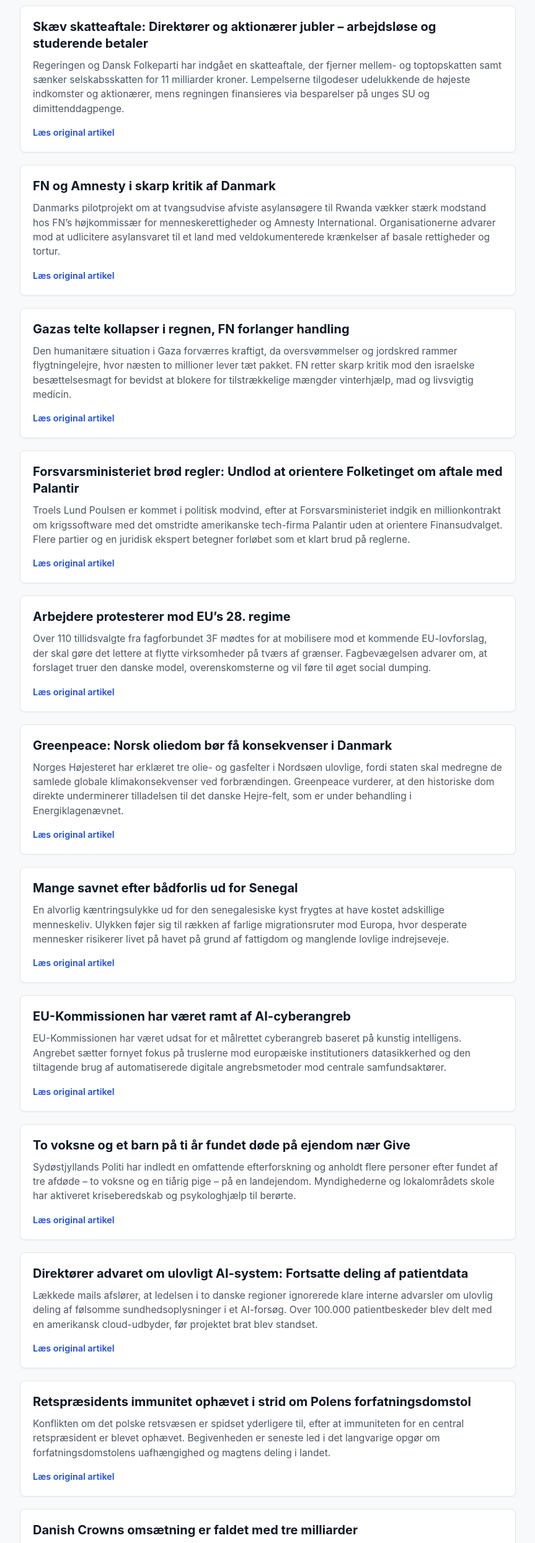
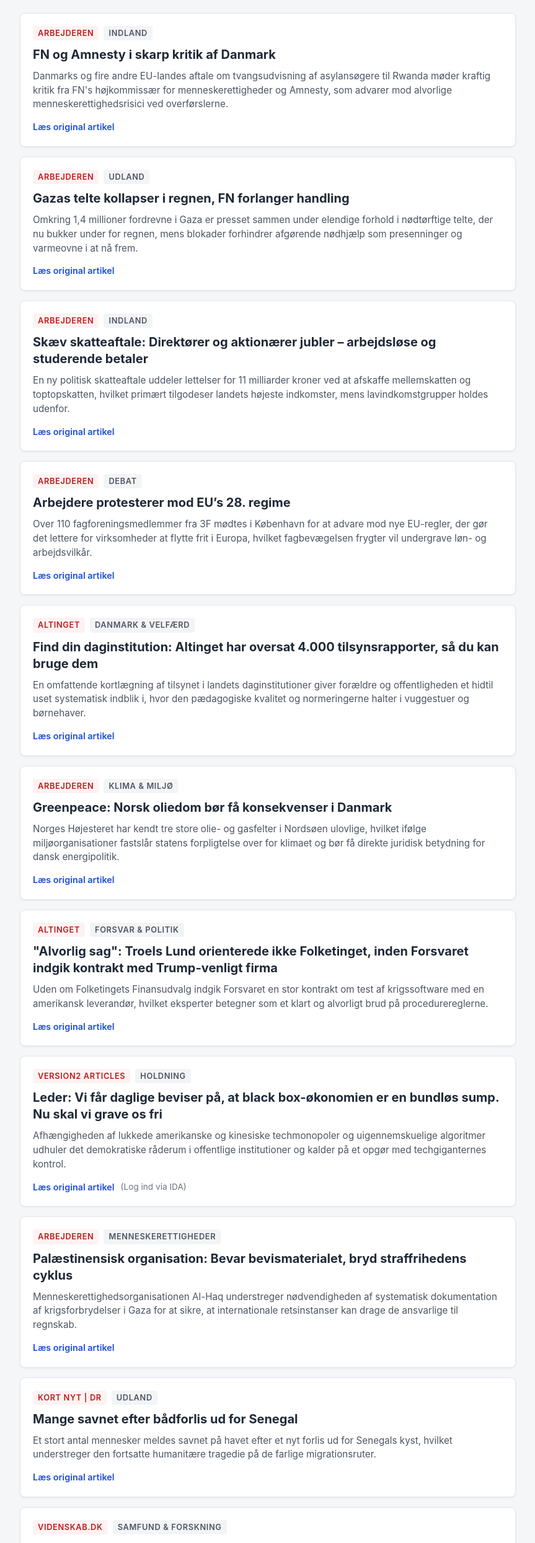
Before and after one commit to ThApex/Nyheder, a plain HTML site: page index.html in a window 1280 px wide. Shown: the part 141-2631 px from the top of the page at 62% size, without its empty margins (208-1071 px from the left). Drawn offline with Linux system fonts and the light colour scheme.

Commit message:
Automatisk nyhedsopdatering

```diff
--- a/index.html
+++ b/index.html
@@ -5,106 +5,107 @@
   <meta name="viewport" content="width=device-width, initial-scale=1.0">
   <title>Thapex Nyhedsoverblik</title>
   <style>
-        :root {
-            --bg-color: #f7f9fa;
-            --card-bg: #ffffff;
-            --text-main: #1f2937;
-            --text-muted: #4b5563;
-            --accent: #b91c1c;
-            --border-color: #e5e7eb;
-            --link-color: #1d4ed8;
-            --link-hover: #1e40af;
-        }
-
     body {
       font-family: -apple-system, BlinkMacSystemFont, "Segoe UI", Roboto, Helvetica, Arial, sans-serif;
-            background-color: var(--bg-color);
-            color: var(--text-main);
+      line-height: 1.5;
+      background-color: #f4f6f8;
+      color: #1a1a1a;
       margin: 0;
-            padding: 24px 16px;
-            line-height: 1.5;
+      padding: 20px 15px;
     }
-
     .container {
       max-width: 800px;
       margin: 0 auto;
     }
-
     header {
-            margin-bottom: 32px;
-            padding-bottom: 16px;
-            border-bottom: 2px solid var(--accent);
+      background-color: #ffffff;
+      padding: 24px;
+      border-radius: 8px;
+      margin-bottom: 24px;
+      box-shadow: 0 1px 3px rgba(0,0,0,0.1);
+      border-left: 5px solid #c82333;
     }
-
     h1 {
-            font-size: 2rem;
       margin: 0 0 6px 0;
+      font-size: 1.75rem;
       color: #111827;
-            letter-spacing: -0.02em;
     }
-
     .timestamp {
       font-size: 0.9rem;
-            color: var(--text-muted);
-            font-weight: 500;
+      color: #6b7280;
+      margin: 0;
     }
-
     .news-list {
       display: flex;
       flex-direction: column;
-            gap: 20px;
+      gap: 16px;
     }
-
-        .news-item {
-            background-color: var(--card-bg);
+    .news-card {
+      background-color: #ffffff;
+      padding: 20px;
       border-radius: 8px;
-            padding: 20px;
-            border: 1px solid var(--border-color);
-            box-shadow: 0 1px 3px rgba(0, 0, 0, 0.05);
+      box-shadow: 0 1px 3px rgba(0,0,0,0.08);
+      border: 1px solid #e5e7eb;
     }
-
-        .news-item h2 {
+    .meta-tags {
+      display: flex;
+      gap: 8px;
+      margin-bottom: 10px;
+      font-size: 0.8rem;
+      text-transform: uppercase;
+      letter-spacing: 0.05em;
+      font-weight: 600;
+    }
+    .tag-source {
+      color: #b91c1c;
+      background-color: #fef2f2;
+      padding: 2px 8px;
+      border-radius: 4px;
+    }
+    .tag-category {
+      color: #4b5563;
+      background-color: #f3f4f6;
+      padding: 2px 8px;
+      border-radius: 4px;
+    }
+    .news-title {
       font-size: 1.25rem;
+      line-height: 1.35;
       margin: 0 0 10px 0;
-            line-height: 1.35;
-            color: #111827;
+      color: #1f2937;
     }
-
-        .news-item p {
+    .news-summary {
+      font-size: 0.95rem;
+      color: #4b5563;
       margin: 0 0 14px 0;
-            color: var(--text-muted);
-            font-size: 0.975rem;
+      display: -webkit-box;
+      -webkit-line-clamp: 3;
+      -webkit-box-orient: vertical;
+      overflow: hidden;
     }
-
+    .link-container {
+      display: flex;
+      align-items: center;
+      gap: 10px;
+      flex-wrap: wrap;
+    }
     .article-link {
-            display: inline-block;
       font-size: 0.9rem;
       font-weight: 600;
-            color: var(--link-color);
+      color: #1d4ed8;
       text-decoration: none;
     }
-
     .article-link:hover {
-            color: var(--link-hover);
       text-decoration: underline;
     }
-
-        @media (max-width: 600px) {
-            body {
-                padding: 16px 12px;
+    .ida-link {
+      font-size: 0.85rem;
+      color: #6b7280;
+      text-decoration: none;
     }
-
-            h1 {
-                font-size: 1.6rem;
-            }
-
-            .news-item {
-                padding: 16px;
-            }
-
-            .news-item h2 {
-                font-size: 1.15rem;
-            }
+    .ida-link:hover {
+      color: #111827;
+      text-decoration: underline;
     }
   </style>
 </head>
@@ -112,98 +113,206 @@
   <div class="container">
     <header>
       <h1>Thapex Nyhedsoverblik</h1>
-            <div class="timestamp">Opdateret: 19. november 2026 kl. 17:00</div>
+      <p class="timestamp">Sidst opdateret: 19-11-2026 kl. 20:48</p>
     </header>
 
     <main class="news-list">
-            <article class="news-item">
-                <h2>Skæv skatteaftale: Direktører og aktionærer jubler – arbejdsløse og studerende betaler</h2>
-                <p>Regeringen og Dansk Folkeparti har indgået en skatteaftale, der fjerner mellem- og toptopskatten samt sænker selskabsskatten for 11 milliarder kroner. Lempelserne tilgodeser udelukkende de højeste indkomster og aktionærer, mens regningen finansieres via besparelser på unges SU og dimittenddagpenge.</p>
-                <a class="article-link" href="https://arbejderen.dk/indland/skaev-skatteaftale-direktoerer-og-aktionaerer-jubler-arbejdsloese-og-studerende-betaler/" target="_blank" rel="noopener noreferrer">Læs original artikel</a>
+      <!-- 1 -->
+      <article class="news-card">
+        <div class="meta-tags">
+          <span class="tag-source">Arbejderen</span>
+          <span class="tag-category">Indland</span>
+        </div>
+        <h2 class="news-title">FN og Amnesty i skarp kritik af Danmark</h2>
+        <p class="news-summary">Danmarks og fire andre EU-landes aftale om tvangsudvisning af asylansøgere til Rwanda møder kraftig kritik fra FN's højkommissær for menneskerettigheder og Amnesty, som advarer mod alvorlige menneskerettighedsrisici ved overførslerne.</p>
+        <div class="link-container">
+          <a class="article-link" href="https://arbejderen.dk/indland/fn-og-amnesty-i-skarp-kritik-af-danmark/" target="_blank">Læs original artikel</a>
+        </div>
       </article>
 
-            <article class="news-item">
-                <h2>FN og Amnesty i skarp kritik af Danmark</h2>
-                <p>Danmarks pilotprojekt om at tvangsudvise afviste asylansøgere til Rwanda vækker stærk modstand hos FN’s højkommissær for menneskerettigheder og Amnesty International. Organisationerne advarer mod at udlicitere asylansvaret til et land med veldokumenterede krænkelser af basale rettigheder og tortur.</p>
-                <a class="article-link" href="https://arbejderen.dk/indland/fn-og-amnesty-i-skarp-kritik-af-danmark/" target="_blank" rel="noopener noreferrer">Læs original artikel</a>
+      <!-- 2 -->
+      <article class="news-card">
+        <div class="meta-tags">
+          <span class="tag-source">Arbejderen</span>
+          <span class="tag-category">Udland</span>
+        </div>
+        <h2 class="news-title">Gazas telte kollapser i regnen, FN forlanger handling</h2>
+        <p class="news-summary">Omkring 1,4 millioner fordrevne i Gaza er presset sammen under elendige forhold i nødtørftige telte, der nu bukker under for regnen, mens blokader forhindrer afgørende nødhjælp som presenninger og varmeovne i at nå frem.</p>
+        <div class="link-container">
+          <a class="article-link" href="https://arbejderen.dk/udland/gazas-telte-kollapser-i-regnen-fn-forlanger-handling/" target="_blank">Læs original artikel</a>
+        </div>
       </article>
 
-            <article class="news-item">
-                <h2>Gazas telte kollapser i regnen, FN forlanger handling</h2>
-                <p>Den humanitære situation i Gaza forværres kraftigt, da oversvømmelser og jordskred rammer flygtningelejre, hvor næsten to millioner lever tæt pakket. FN retter skarp kritik mod den israelske besættelsesmagt for bevidst at blokere for tilstrækkelige mængder vinterhjælp, mad og livsvigtig medicin.</p>
-                <a class="article-link" href="https://arbejderen.dk/udland/gazas-telte-kollapser-i-regnen-fn-forlanger-handling/" target="_blank" rel="noopener noreferrer">Læs original artikel</a>
+      <!-- 3 -->
+      <article class="news-card">
+        <div class="meta-tags">
+          <span class="tag-source">Arbejderen</span>
+          <span class="tag-category">Indland</span>
+        </div>
+        <h2 class="news-title">Skæv skatteaftale: Direktører og aktionærer jubler – arbejdsløse og studerende betaler</h2>
+        <p class="news-summary">En ny politisk skatteaftale uddeler lettelser for 11 milliarder kroner ved at afskaffe mellemskatten og toptopskatten, hvilket primært tilgodeser landets højeste indkomster, mens lavindkomstgrupper holdes udenfor.</p>
+        <div class="link-container">
+          <a class="article-link" href="https://arbejderen.dk/indland/skaev-skatteaftale-direktoerer-og-aktionaerer-jubler-arbejdsloese-og-studerende-betaler/" target="_blank">Læs original artikel</a>
+        </div>
       </article>
 
-            <article class="news-item">
-                <h2>Forsvarsministeriet brød regler: Undlod at orientere Folketinget om aftale med Palantir</h2>
-                <p>Troels Lund Poulsen er kommet i politisk modvind, efter at Forsvarsministeriet indgik en millionkontrakt om krigssoftware med det omstridte amerikanske tech-firma Palantir uden at orientere Finansudvalget. Flere partier og en juridisk ekspert betegner forløbet som et klart brud på reglerne.</p>
-                <a class="article-link" href="https://www.altinget.dk/artikel/alvorlig-sag-troels-lund-orienterede-ikke-folketinget-inden-forsvaret-indgik-kontrakt-med-trump-venligt-firma" target="_blank" rel="noopener noreferrer">Læs original artikel</a>
+      <!-- 4 -->
+      <article class="news-card">
+        <div class="meta-tags">
+          <span class="tag-source">Arbejderen</span>
+          <span class="tag-category">Debat</span>
+        </div>
+        <h2 class="news-title">Arbejdere protesterer mod EU’s 28. regime</h2>
+        <p class="news-summary">Over 110 fagforeningsmedlemmer fra 3F mødtes i København for at advare mod nye EU-regler, der gør det lettere for virksomheder at flytte frit i Europa, hvilket fagbevægelsen frygter vil undergrave løn- og arbejdsvilkår.</p>
+        <div class="link-container">
+          <a class="article-link" href="https://arbejderen.dk/debat/arbejdere-protesterer-mod-eus-28-regime/" target="_blank">Læs original artikel</a>
+        </div>
       </article>
 
-            <article class="news-item">
-                <h2>Arbejdere protesterer mod EU’s 28. regime</h2>
-                <p>Over 110 tillidsvalgte fra fagforbundet 3F mødtes for at mobilisere mod et kommende EU-lovforslag, der skal gøre det lettere at flytte virksomheder på tværs af grænser. Fagbevægelsen advarer om, at forslaget truer den danske model, overenskomsterne og vil føre til øget social dumping.</p>
-                <a class="article-link" href="https://arbejderen.dk/debat/arbejdere-protesterer-mod-eus-28-regime/" target="_blank" rel="noopener noreferrer">Læs original artikel</a>
+      <!-- 5 -->
+      <article class="news-card">
+        <div class="meta-tags">
+          <span class="tag-source">Altinget</span>
+          <span class="tag-category">Danmark & Velfærd</span>
+        </div>
+        <h2 class="news-title">Find din daginstitution: Altinget har oversat 4.000 tilsynsrapporter, så du kan bruge dem</h2>
+        <p class="news-summary">En omfattende kortlægning af tilsynet i landets daginstitutioner giver forældre og offentligheden et hidtil uset systematisk indblik i, hvor den pædagogiske kvalitet og normeringerne halter i vuggestuer og børnehaver.</p>
+        <div class="link-container">
+          <a class="article-link" href="https://www.altinget.dk/artikel/find-din-daginstitution-altinget-har-oversat-4000-tilsynsrapporter-saa-du-kan-bruge-dem" target="_blank">Læs original artikel</a>
+        </div>
       </article>
 
-            <article class="news-item">
-                <h2>Greenpeace: Norsk oliedom bør få konsekvenser i Danmark</h2>
-                <p>Norges Højesteret har erklæret tre olie- og gasfelter i Nordsøen ulovlige, fordi staten skal medregne de samlede globale klimakonsekvenser ved forbrændingen. Greenpeace vurderer, at den historiske dom direkte underminerer tilladelsen til det danske Hejre-felt, som er under behandling i Energiklagenævnet.</p>
-                <a class="article-link" href="https://arbejderen.dk/indland/greenpeace-norsk-oliedom-boer-faa-konsekvenser-i-danmark/" target="_blank" rel="noopener noreferrer">Læs original artikel</a>
+      <!-- 6 -->
+      <article class="news-card">
+        <div class="meta-tags">
+          <span class="tag-source">Arbejderen</span>
+          <span class="tag-category">Klima & Miljø</span>
+        </div>
+        <h2 class="news-title">Greenpeace: Norsk oliedom bør få konsekvenser i Danmark</h2>
+        <p class="news-summary">Norges Højesteret har kendt tre store olie- og gasfelter i Nordsøen ulovlige, hvilket ifølge miljøorganisationer fastslår statens forpligtelse over for klimaet og bør få direkte juridisk betydning for dansk energipolitik.</p>
+        <div class="link-container">
+          <a class="article-link" href="https://arbejderen.dk/indland/greenpeace-norsk-oliedom-boer-faa-konsekvenser-i-danmark/" target="_blank">Læs original artikel</a>
+        </div>
       </article>
 
-            <article class="news-item">
-                <h2>Mange savnet efter bådforlis ud for Senegal</h2>
-                <p>En alvorlig kæntringsulykke ud for den senegalesiske kyst frygtes at have kostet adskillige menneskeliv. Ulykken føjer sig til rækken af farlige migrationsruter mod Europa, hvor desperate mennesker risikerer livet på havet på grund af fattigdom og manglende lovlige indrejseveje.</p>
-                <a class="article-link" href="https://www.dr.dk/nyheder/seneste/mange-savnet-efter-baadforlis-ud-senegal" target="_blank" rel="noopener noreferrer">Læs original artikel</a>
+      <!-- 7 -->
+      <article class="news-card">
+        <div class="meta-tags">
+          <span class="tag-source">Altinget</span>
+          <span class="tag-category">Forsvar & Politik</span>
+        </div>
+        <h2 class="news-title">"Alvorlig sag": Troels Lund orienterede ikke Folketinget, inden Forsvaret indgik kontrakt med Trump-venligt firma</h2>
+        <p class="news-summary">Uden om Folketingets Finansudvalg indgik Forsvaret en stor kontrakt om test af krigssoftware med en amerikansk leverandør, hvilket eksperter betegner som et klart og alvorligt brud på procedurereglerne.</p>
+        <div class="link-container">
+          <a class="article-link" href="https://www.altinget.dk/artikel/alvorlig-sag-troels-lund-orienterede-ikke-folketinget-inden-forsvaret-indgik-kontrakt-med-trump-venligt-firma" target="_blank">Læs original artikel</a>
+        </div>
       </article>
 
-            <article class="news-item">
-                <h2>EU-Kommissionen har været ramt af AI-cyberangreb</h2>
-                <p>EU-Kommissionen har været udsat for et målrettet cyberangreb baseret på kunstig intelligens. Angrebet sætter fornyet fokus på truslerne mod europæiske institutioners datasikkerhed og den tiltagende brug af automatiserede digitale angrebsmetoder mod centrale samfundsaktører.</p>
-                <a class="article-link" href="https://www.dr.dk/nyheder/seneste/eu-kommissionen-har-vaeret-ramt-af-ai-cyberangreb" target="_blank" rel="noopener noreferrer">Læs original artikel</a>
+      <!-- 8 -->
+      <article class="news-card">
+        <div class="meta-tags">
+          <span class="tag-source">Version2 articles</span>
+          <span class="tag-category">Holdning</span>
+        </div>
+        <h2 class="news-title">Leder: Vi får daglige beviser på, at black box-økonomien er en bundløs sump. Nu skal vi grave os fri</h2>
+        <p class="news-summary">Afhængigheden af lukkede amerikanske og kinesiske techmonopoler og uigennemskuelige algoritmer udhuler det demokratiske råderum i offentlige institutioner og kalder på et opgør med techgiganternes kontrol.</p>
+        <div class="link-container">
+          <a class="article-link" href="https://www.version2.dk/holdning/vi-faar-daglige-beviser-paa-black-box-oekonomien-er-en-bundloes-sump-nu-skal-vi-grave-os-fri" target="_blank">Læs original artikel</a>
+          <a class="ida-link" href="https://www.version2.dk/user/login" target="_blank">(Log ind via IDA)</a>
+        </div>
       </article>
 
-            <article class="news-item">
-                <h2>To voksne og et barn på ti år fundet døde på ejendom nær Give</h2>
-                <p>Sydøstjyllands Politi har indledt en omfattende efterforskning og anholdt flere personer efter fundet af tre afdøde – to voksne og en tiårig pige – på en landejendom. Myndighederne og lokalområdets skole har aktiveret kriseberedskab og psykologhjælp til berørte.</p>
-                <a class="article-link" href="https://www.dr.dk/nyheder/seneste/voksne-og-et-barn-fundet-doede-naer-give" target="_blank" rel="noopener noreferrer">Læs original artikel</a>
+      <!-- 9 -->
+      <article class="news-card">
+        <div class="meta-tags">
+          <span class="tag-source">Arbejderen</span>
+          <span class="tag-category">Menneskerettigheder</span>
+        </div>
+        <h2 class="news-title">Palæstinensisk organisation: Bevar bevismaterialet, bryd straffrihedens cyklus</h2>
+        <p class="news-summary">Menneskerettighedsorganisationen Al-Haq understreger nødvendigheden af systematisk dokumentation af krigsforbrydelser i Gaza for at sikre, at internationale retsinstanser kan drage de ansvarlige til regnskab.</p>
+        <div class="link-container">
+          <a class="article-link" href="https://arbejderen.dk/udland/palaestinensisk-organisation-bevar-bevismaterialet-bryd-straffrihedens-cyklus/" target="_blank">Læs original artikel</a>
+        </div>
       </article>
 
-            <article class="news-item">
-                <h2>Direktører advaret om ulovligt AI-system: Fortsatte deling af patientdata</h2>
-                <p>Lækkede mails afslører, at ledelsen i to danske regioner ignorerede klare interne advarsler om ulovlig deling af følsomme sundhedsoplysninger i et AI-forsøg. Over 100.000 patientbeskeder blev delt med en amerikansk cloud-udbyder, før projektet brat blev standset.</p>
-                <a class="article-link" href="https://www.version2.dk/artikel/intern-mail-afsloerer-direktoerer-blev-advaret-om-ulovligt-ai-system-og-fortsatte-deling-af-danske" target="_blank" rel="noopener noreferrer">Læs original artikel</a>
+      <!-- 10 -->
+      <article class="news-card">
+        <div class="meta-tags">
+          <span class="tag-source">Kort nyt | DR</span>
+          <span class="tag-category">Udland</span>
+        </div>
+        <h2 class="news-title">Mange savnet efter bådforlis ud for Senegal</h2>
+        <p class="news-summary">Et stort antal mennesker meldes savnet på havet efter et nyt forlis ud for Senegals kyst, hvilket understreger den fortsatte humanitære tragedie på de farlige migrationsruter.</p>
+        <div class="link-container">
+          <a class="article-link" href="https://www.dr.dk/nyheder/seneste/mange-savnet-efter-baadforlis-ud-senegal" target="_blank">Læs original artikel</a>
+        </div>
       </article>
 
-            <article class="news-item">
-                <h2>Retspræsidents immunitet ophævet i strid om Polens forfatningsdomstol</h2>
-                <p>Konflikten om det polske retsvæsen er spidset yderligere til, efter at immuniteten for en central retspræsident er blevet ophævet. Begivenheden er seneste led i det langvarige opgør om forfatningsdomstolens uafhængighed og magtens deling i landet.</p>
-                <a class="article-link" href="https://www.dr.dk/nyheder/seneste/retspraesidents-immunitet-ophaevet-i-strid-om-polens-forfatningsdomstol" target="_blank" rel="noopener noreferrer">Læs original artikel</a>
+      <!-- 11 -->
+      <article class="news-card">
+        <div class="meta-tags">
+          <span class="tag-source">Videnskab.dk</span>
+          <span class="tag-category">Samfund & Forskning</span>
+        </div>
+        <h2 class="news-title">Midt i misinformations-krise: Videnskab.dk ramt af voldsom nedskæring</h2>
+        <p class="news-summary">Det uafhængige videnskabsmedie mister en fjerdedel af sin finanslovsbevilling for 2027, netop som behovet for gratis, forskningsbaseret viden og bekæmpelse af misinformation er på sit højeste.</p>
+        <div class="link-container">
+          <a class="article-link" href="https://videnskab.dk/om-videnskabdk/midt-i-misinformations-krise-videnskab-dk-ramt-af-voldsom-nedskaering/" target="_blank">Læs original artikel</a>
+        </div>
       </article>
 
-            <article class="news-item">
-                <h2>Danish Crowns omsætning er faldet med tre milliarder</h2>
-                <p>Slagterikoncernen Danish Crown oplever markant modgang med et omsætningsfald på tre milliarder kroner i det seneste regnskabsår. Udviklingen skyldes faldende svineproduktion i Danmark og et fortsat hårdt pres på den konventionelle kødindustri.</p>
-                <a class="article-link" href="https://www.dr.dk/nyheder/seneste/danish-crowns-omsaetning-er-faldet-med-tre-milliarder" target="_blank" rel="noopener noreferrer">Læs original artikel</a>
+      <!-- 12 -->
+      <article class="news-card">
+        <div class="meta-tags">
+          <span class="tag-source">Version2 articles</span>
+          <span class="tag-category">It & Stat</span>
+        </div>
+        <h2 class="news-title">Er staten trådt til for at redde Novo-fonds kastanjer ud af ilden? Vi tog på jagt efter Gefion-forklaring</h2>
+        <p class="news-summary">Kritikere rejser spørgsmål ved, hvorfor statslige midler og offentlige it-leverandører involveres i redningen af den kommercielle Gefion-supercomputer, som forskningsmiljøerne hidtil har haft stærkt begrænset glæde af.</p>
+        <div class="link-container">
+          <a class="article-link" href="https://www.version2.dk/artikel/er-staten-traadt-til-redde-novo-fonds-kastanjer-ud-af-ilden-vi-tog-paa-jagt-efter-gefion-forklaring" target="_blank">Læs original artikel</a>
+          <a class="ida-link" href="https://www.version2.dk/user/login" target="_blank">(Log ind via IDA)</a>
+        </div>
       </article>
 
-            <article class="news-item">
-                <h2>Fejl hos 98 procent i Skats kontrol med boligudlejning</h2>
-                <p>En stikprøvekontrol fra Skattestyrelsen afslører massive fejl og manglende skattebetalinger hos 98 procent af de undersøgte boligudlejere. Tallene rejser alvorlige spørgsmål om kontrolniveauet og den manglende beskatning i det lukrative private udlejningsmarked.</p>
-                <a class="article-link" href="https://www.dr.dk/nyheder/seneste/fejl-hos-98-procent-i-kontrol-af-skattebetaling-fra-boligudlejning" target="_blank" rel="noopener noreferrer">Læs original artikel</a>
+      <!-- 13 -->
+      <article class="news-card">
+        <div class="meta-tags">
+          <span class="tag-source">Kort nyt | DR</span>
+          <span class="tag-category">Indland</span>
+        </div>
+        <h2 class="news-title">Virksomhed sigtet for overtrædelse af dyrevelfærdsloven: Måtte aflive 20 grise på stedet</h2>
+        <p class="news-summary">Myndighederne har rejst sigtelse mod en landbrugsvirksomhed efter et kontrolbesøg, hvor dyrenes tilstand var så forringet, at to dusin grise måtte aflives omgående på stedet.</p>
+        <div class="link-container">
+          <a class="article-link" href="https://www.dr.dk/nyheder/seneste/virksomhed-sigtet-overtraedelse-af-dyrevelfaerdsloven-maatte-aflive-20-grise-paa-stedet" target="_blank">Læs original artikel</a>
+        </div>
       </article>
 
-            <article class="news-item">
-                <h2>Ny kortlægning afdækker kvaliteten i landets daginstitutioner</h2>
-                <p>En gennemgang af 4.000 kommunale tilsynsrapporter foretaget af Altinget og Gravercentret giver for første gang forældre et samlet overblik over kvaliteten i vuggestuer og børnehaver. Undersøgelsen synliggør betydelige forskelle i normeringer og pædagogiske vilkår på tværs af landet.</p>
-                <a class="article-link" href="https://www.altinget.dk/artikel/find-din-daginstitution-altinget-har-oversat-4000-tilsynsrapporter-saa-du-kan-bruge-dem" target="_blank" rel="noopener noreferrer">Læs original artikel</a>
+      <!-- 14 -->
+      <article class="news-card">
+        <div class="meta-tags">
+          <span class="tag-source">Version2 articles</span>
+          <span class="tag-category">Sikkerhed</span>
+        </div>
+        <h2 class="news-title">Danmarks største a-kasse ramt af hackerangreb - også Ikea og tv-kanaler blandt ofrene</h2>
+        <p class="news-summary">Ondsindet Javascript er blevet indsat på hjemmesider hos 178 organisationer og virksomheder internationalt, herunder Danmarks største a-kasse samt globale aktører som BBC og CNN.</p>
+        <div class="link-container">
+          <a class="article-link" href="https://www.version2.dk/artikel/danmarks-stoerste-kasse-ramt-af-hackerangreb-ogsaa-ikea-og-tv-kanaler-blandt-ofrene" target="_blank">Læs original artikel</a>
+          <a class="ida-link" href="https://www.version2.dk/user/login" target="_blank">(Log ind via IDA)</a>
+        </div>
       </article>
 
-            <article class="news-item">
-                <h2>Virksomhed sigtet for overtrædelse af dyrevelfærdsloven: 20 grise aflivet</h2>
-                <p>Fødevaremyndighederne og politiet rykkede ud til en landbrugsvirksomhed, hvor forholdene for dyrene var så kritiske, at 20 grise måtte aflives på stedet. Sagen har udløst en sigtelse for grov overtrædelse af dyrevelfærdsloven.</p>
-                <a class="article-link" href="https://www.dr.dk/nyheder/seneste/virksomhed-sigtet-overtraedelse-af-dyrevelfaerdsloven-maatte-aflive-20-grise-paa-stedet" target="_blank" rel="noopener noreferrer">Læs original artikel</a>
+      <!-- 15 -->
+      <article class="news-card">
+        <div class="meta-tags">
+          <span class="tag-source">Videnskab.dk</span>
+          <span class="tag-category">Teknologi & Rumfart</span>
+        </div>
+        <h2 class="news-title">Rumfarten er blevet afhængig af SpaceX: Vil give mangel på raketter og rumskibe</h2>
+        <p class="news-summary">Den globale rumfart har bundet sig til et enkelt privat monopolselskab. SpaceX' nye forretningsplaner udstiller den store sårbarhed, det medfører for både forskningsmissioner og adgangen til rummet.</p>
+        <div class="link-container">
+          <a class="article-link" href="https://videnskab.dk/rummet/rumfarten-er-blevet-afhaengig-af-spacex-vil-give-mangel-paa-raketter-og-rumskibe/" target="_blank">Læs original artikel</a>
+        </div>
       </article>
     </main>
   </div>
```
Lines whose indentation alone changed are shown as unchanged.
